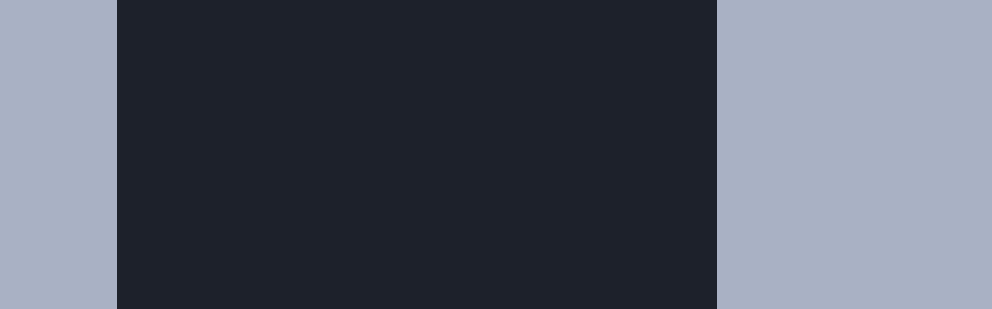
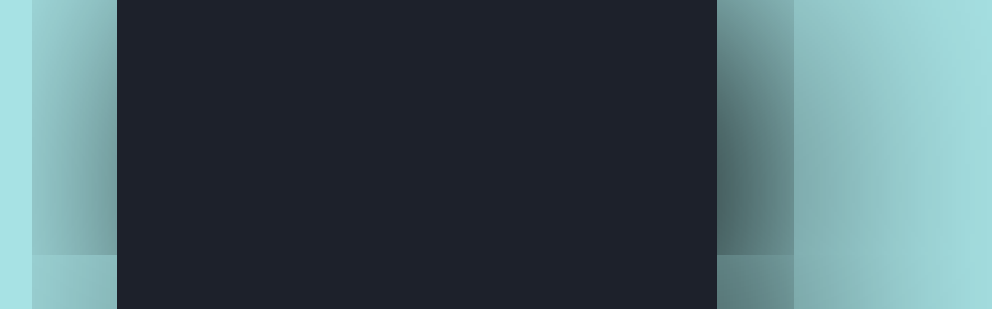
Before and after one commit to walterkarabin/NCF_Website, a plain HTML site: page index.html in a window 1280 px wide. Shown: the top 309 px of the page, without its empty margins (223-1215 px from the left). Drawn offline with Linux system fonts and the light colour scheme.

Commit message:
Update style.css

```diff
--- a/style.css
+++ b/style.css
@@ -11,7 +11,7 @@
 
 body {
     position: relative;
-    background: #a9b1c4;
+    background: #a7e2e4;
     overflow-x: hidden;
 }
 
@@ -277,4 +277,5 @@ section .cards .text-card h3 {
     background-color: #1D212B;
     max-width: 600px;
     margin: auto;
+    box-shadow: 50px 0 1000px 0  black;
 }
```
